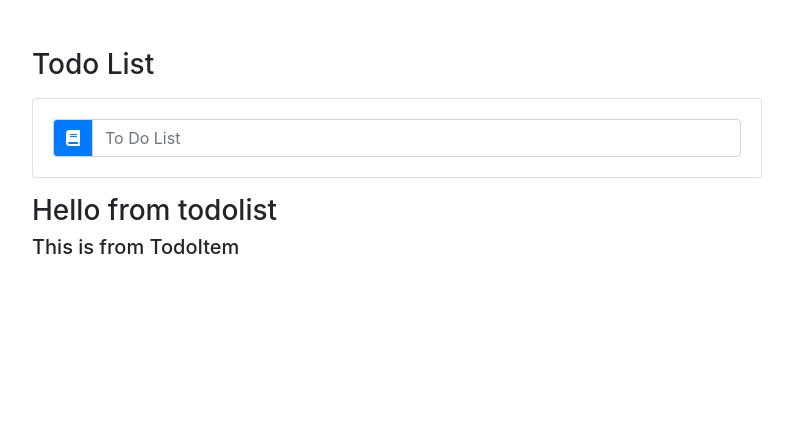
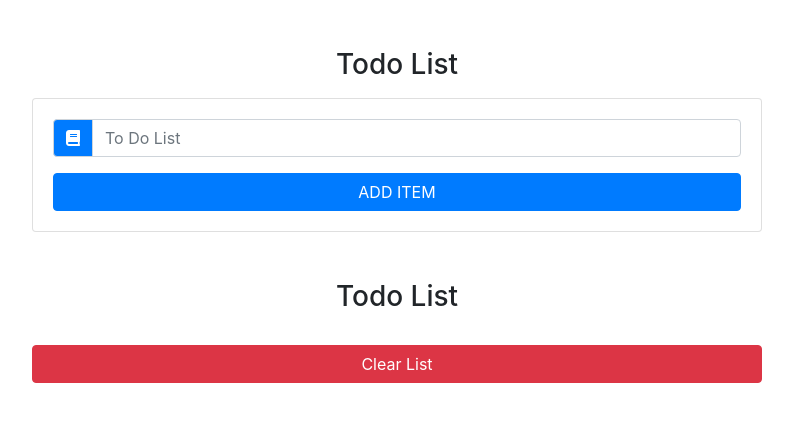
Before and after one commit to Parvez1993/react-todo-list, a React (Create React App) app: page / in a window 1280 px wide. Shown: the top 422 px of the page, without its empty margins (243-1036 px from the left). Built offline with nearby package versions, Linux system fonts and the light colour scheme.

Commit message:
finished application

```diff
--- a/public/index.html
+++ b/public/index.html
@@ -32,6 +32,8 @@
       integrity="sha384-fnmOCqbTlWIlj8LyTjo7mOUStjsKC4pOpQbqyi7RrhN7udi9RwhKkMHpvLbHG9Sr"
       crossorigin="anonymous"
     />
+
+    <link rel="stylesheet" href="https://cdn.lineicons.com/2.0/LineIcons.css">
     <title>Todo List</title>
   </head>
   <body>
--- a/src/App.js
+++ b/src/App.js
@@ -8,42 +8,65 @@ import TodoList from "./components/TodoList";
 
 export default class App extends Component {
 	state = {
-		items: [
-			{ id: 1, title: "Wake Up" },
-			{ id: 2, title: "Go to Work" },
-			{ id: 3, title: "Return Home" },
-			{ id: 4, title: "Sleep" },
-		],
+		items: [],
 		id: uuid(),
 		item: "",
 		editItem: false,
 	};
 
 	handleChange = (e) => {
-		console.log("handle change");
+		this.setState({
+			item: e.target.value,
+		});
 	};
 	handleSubmit = (e) => {
-		console.log("handle submit");
+		e.preventDefault();
+		const newItem = {
+			id: this.state.id,
+			title: this.state.item,
+		};
+		const updatedItem = [...this.state.items, newItem];
+		this.setState({
+			items: updatedItem,
+			id: uuid(),
+			item: "",
+			editItem: false,
+		});
 	};
 	clearList = () => {
-		console.log("clear list");
+		this.setState({
+			items: [],
+		});
 	};
 	handleDelete = (id) => {
-		console.log(`handle delete ${id}`);
+		const filteredItems = this.state.items.filter((item) => item.id !== id);
+		this.setState({
+			items: filteredItems,
+		});
 	};
 	handleEdit = (id) => {
-		console.log(`handle edit ${id}`);
+		const filteredItems = this.state.items.filter((item) => item.id !== id);
+		const selecteditems = this.state.items.find((item) => item.id === id);
+		console.log("filtered items", filteredItems);
+		console.log("selected items", selecteditems);
+		this.setState({
+			items: filteredItems,
+			item: selecteditems.title,
+			id: id,
+			editItem: true,
+		});
 	};
 	render() {
+		console.log(this.state);
 		return (
 			<div>
 				<div className="container">
-					<div class="row">
-						<div class="col-10 mx-auto  col-md-8 mt-5">
-							<h3 className="uppercase">Todo List</h3>
+					<div className="row">
+						<div className="col-10 mx-auto  col-md-8 mt-5">
+							<h3 className="uppercase text-center">Todo List</h3>
 							<TodoInput
 								item={this.state.item}
-								handleChange={this.state.handleChange}
+								handleChange={this.handleChange}
 								handleSubmit={this.handleSubmit}
 								editItem={this.state.editItem}
 							/>
--- a/src/components/TodoInput.js
+++ b/src/components/TodoInput.js
@@ -5,21 +5,32 @@ export default class TodoInput extends Component {
 		const { item, handleChange, handleSubmit, editItem } = this.props;
 		return (
 			<div className="card card-body my-3">
-				<form onSubmit={this.handleSubmit}>
+				<form onSubmit={handleSubmit}>
 					<div className="input-group">
 						<div className="input-group-prepend">
 							<div className="input-group-text bg-primary text-white">
-								<i class="fas fa-book"></i>
+								<i className="fas fa-book"></i>
 							</div>
 						</div>
 						<input
 							type="text"
-							className="text form-control text-capitalize"
+							className="form-control text-capitalize"
 							placeholder="to do list"
 							value={item}
-							handleChange={this.handleChange}
+							onChange={handleChange}
 						/>
 					</div>
+
+					<button
+						type="submit"
+						className={
+							editItem
+								? "btn btn-block btn-danger mt-3 text-uppercase"
+								: "btn btn-block btn-primary mt-3 text-uppercase"
+						}
+					>
+						{editItem ? "Edit Item" : "Add Item"}
+					</button>
 				</form>
 			</div>
 		);
--- a/src/components/TodoItem.js
+++ b/src/components/TodoItem.js
@@ -1,9 +1,20 @@
-import React from "react";
+import React, { Component } from "react";
 
-export default function TodoItem() {
-	return (
-		<div>
-			<h5>This is from TodoItem</h5>
-		</div>
-	);
+export default class TodoItem extends Component {
+	render() {
+		const { title, handleEdit, handleDelete } = this.props;
+		return (
+			<li className="list-group-item d-flex justify-content-between text-uppercase">
+				<h6>{title}</h6>
+				<div className="todo-icon">
+					<span className="text-success mx-2" onClick={handleEdit}>
+						<i className="lni lni-pencil"></i>
+					</span>
+					<span className="text-danger mx-2" onClick={handleDelete}>
+						<i className="lni lni-trash"></i>
+					</span>
+				</div>
+			</li>
+		);
+	}
 }
--- a/src/components/TodoList.js
+++ b/src/components/TodoList.js
@@ -1,11 +1,31 @@
-import React from "react";
+import React, { Component } from "react";
+import Item from "./TodoItem";
 import TodoItem from "./TodoItem";
 
-export default function TodoList() {
-	return (
-		<div>
-			<h3>Hello from todolist</h3>
-			<TodoItem />
-		</div>
-	);
+export default class TodoList extends Component {
+	render() {
+		const { items, handleDelete, clearList, handleEdit } = this.props;
+		return (
+			<ul className="list-group my-5">
+				<h3 className="text-center text-capitalize">Todo List</h3>
+				{items.map((item) => {
+					return (
+						<TodoItem
+							key={item.id}
+							title={item.title}
+							handleDelete={() => handleDelete(item.id)}
+							handleEdit={() => handleEdit(item.id)}
+						/>
+					);
+				})}
+				<button
+					type="button"
+					className="btn btn-block btn-danger my-4"
+					onClick={clearList}
+				>
+					Clear List
+				</button>
+			</ul>
+		);
+	}
 }
```
Also changed, not shown: 1 other file (tests, documents, lock files or other folders).
